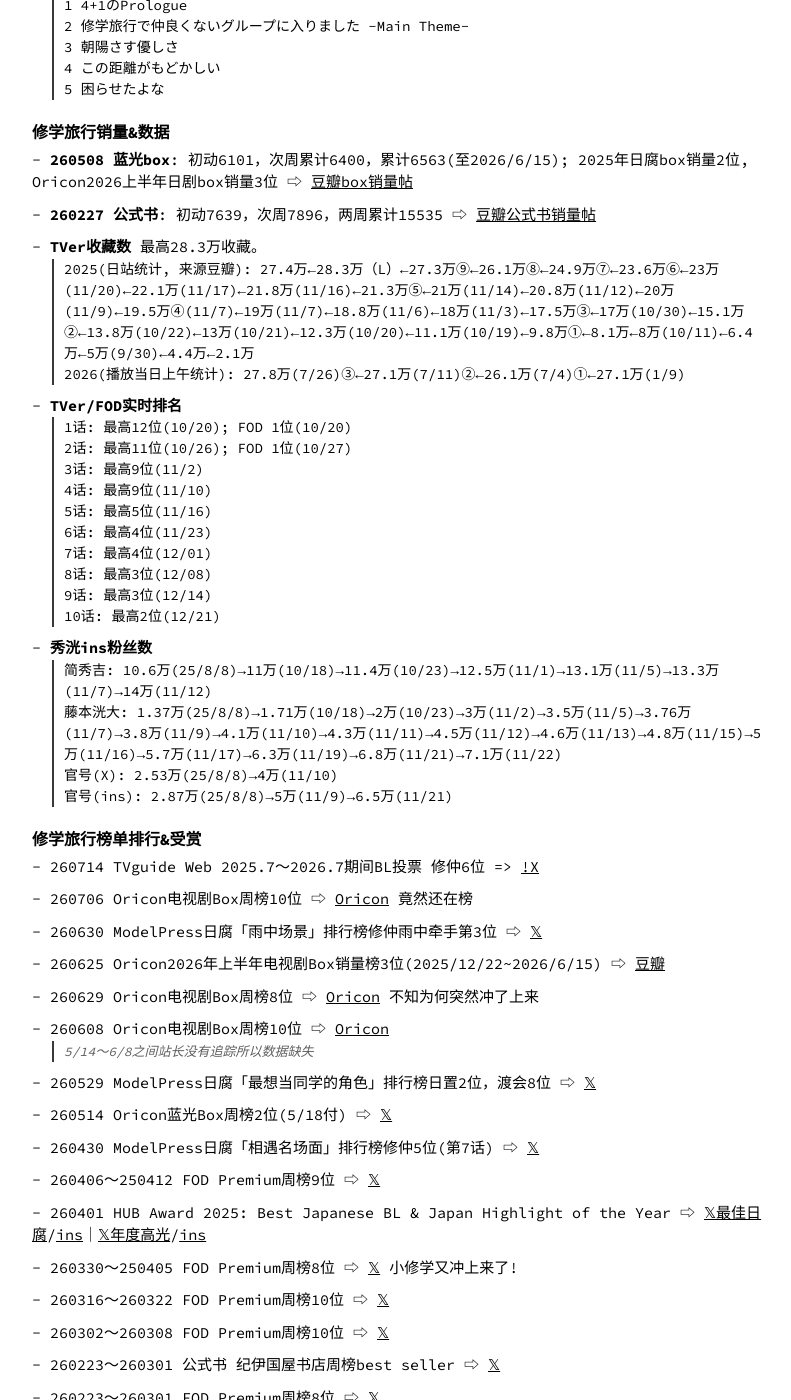
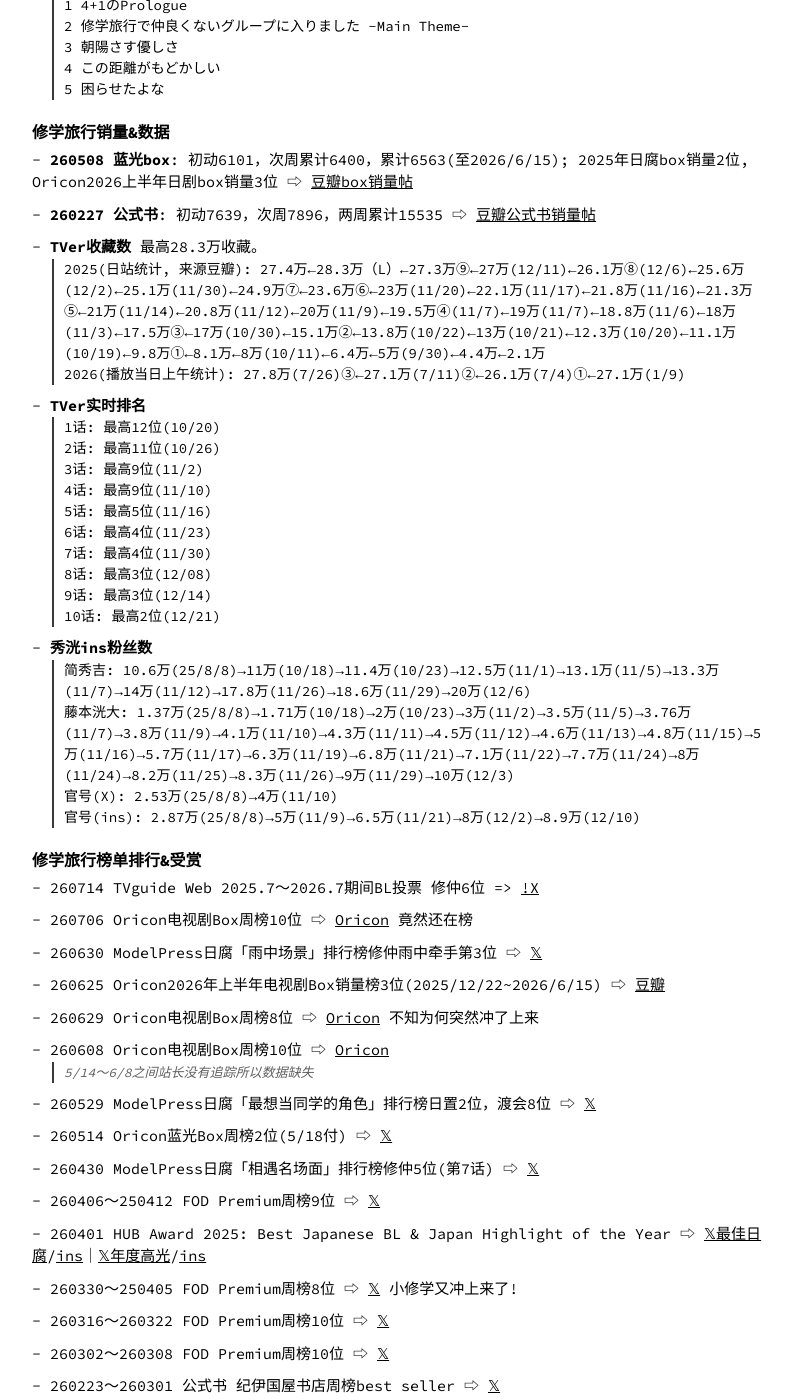
Before and after one commit to eri329/hidekou, a Jekyll site: the page built from drama.md, in a window 1280 px wide and 1400 px high, scrolled down 1670 px. Shown: the whole window, without its empty margins (243-1034 px from the left). Built offline with Jekyll 4.4.1, drawn with Linux system fonts in a browser that asks for light colours; comment, search, counter and statistics services are not loaded.

Commit message:
backfill douban

```diff
--- a/drama.md
+++ b/drama.md
@@ -83,24 +83,24 @@ permalink: /drama/
 * **260508 蓝光box**: 初动6101，次周累计6400，累计6563(至2026/6/15); 2025年日腐box销量2位, Oricon2026上半年日剧box销量3位 ⇨ [豆瓣box销量帖](https://www.douban.com/group/topic/337712004/?_spm_id=NjE5ODI3NzA&dt_dapp=1)
 * **260227 公式书**: 初动7639，次周7896，两周累计15535 ⇨ [豆瓣公式书销量帖](https://www.douban.com/group/topic/472547058/?_spm_id=NjE5ODI3NzA&dt_dapp=1)
 * **TVer收藏数** 最高28.3万收藏。
-> 2025(日站统计, 来源豆瓣): 27.4万←28.3万（L）←27.3万⑨←26.1万⑧←24.9万⑦←23.6万⑥←23万(11/20)←22.1万(11/17)←21.8万(11/16)←21.3万⑤←21万(11/14)←20.8万(11/12)←20万(11/9)←19.5万④(11/7)←19万(11/7)←18.8万(11/6)←18万(11/3)←17.5万③←17万(10/30)←15.1万②←13.8万(10/22)←13万(10/21)←12.3万(10/20)←11.1万(10/19)←9.8万①←8.1万←8万(10/11)←6.4万←5万(9/30)←4.4万←2.1万
+> 2025(日站统计, 来源豆瓣): 27.4万←28.3万（L）←27.3万⑨←27万(12/11)←26.1万⑧(12/6)←25.6万(12/2)←25.1万(11/30)←24.9万⑦←23.6万⑥←23万(11/20)←22.1万(11/17)←21.8万(11/16)←21.3万⑤←21万(11/14)←20.8万(11/12)←20万(11/9)←19.5万④(11/7)←19万(11/7)←18.8万(11/6)←18万(11/3)←17.5万③←17万(10/30)←15.1万②←13.8万(10/22)←13万(10/21)←12.3万(10/20)←11.1万(10/19)←9.8万①←8.1万←8万(10/11)←6.4万←5万(9/30)←4.4万←2.1万
 > 2026(播放当日上午统计): 27.8万(7/26)③←27.1万(7/11)②←26.1万(7/4)①←27.1万(1/9)
-* **TVer/FOD实时排名**
-> 1话: 最高12位(10/20); FOD 1位(10/20)
-> 2话: 最高11位(10/26); FOD 1位(10/27)
+* **TVer实时排名**
+> 1话: 最高12位(10/20)
+> 2话: 最高11位(10/26)
 > 3话: 最高9位(11/2)
 > 4话: 最高9位(11/10)
 > 5话: 最高5位(11/16)
 > 6话: 最高4位(11/23)
-> 7话: 最高4位(12/01)
+> 7话: 最高4位(11/30)
 > 8话: 最高3位(12/08)
 > 9话: 最高3位(12/14)
 > 10话: 最高2位(12/21)
 * **秀洸ins粉丝数**
-> 简秀吉: 10.6万(25/8/8)→11万(10/18)→11.4万(10/23)→12.5万(11/1)→13.1万(11/5)→13.3万(11/7)→14万(11/12)
-> 藤本洸大: 1.37万(25/8/8)→1.71万(10/18)→2万(10/23)→3万(11/2)→3.5万(11/5)→3.76万(11/7)→3.8万(11/9)→4.1万(11/10)→4.3万(11/11)→4.5万(11/12)→4.6万(11/13)→4.8万(11/15)→5万(11/16)→5.7万(11/17)→6.3万(11/19)→6.8万(11/21)→7.1万(11/22)
+> 简秀吉: 10.6万(25/8/8)→11万(10/18)→11.4万(10/23)→12.5万(11/1)→13.1万(11/5)→13.3万(11/7)→14万(11/12)→17.8万(11/26)→18.6万(11/29)→20万(12/6)
+> 藤本洸大: 1.37万(25/8/8)→1.71万(10/18)→2万(10/23)→3万(11/2)→3.5万(11/5)→3.76万(11/7)→3.8万(11/9)→4.1万(11/10)→4.3万(11/11)→4.5万(11/12)→4.6万(11/13)→4.8万(11/15)→5万(11/16)→5.7万(11/17)→6.3万(11/19)→6.8万(11/21)→7.1万(11/22)→7.7万(11/24)→8万(11/24)→8.2万(11/25)→8.3万(11/26)→9万(11/29)→10万(12/3)
 > 官号(X): 2.53万(25/8/8)→4万(11/10)
-> 官号(ins): 2.87万(25/8/8)→5万(11/9)→6.5万(11/21)
+> 官号(ins): 2.87万(25/8/8)→5万(11/9)→6.5万(11/21)→8万(12/2)→8.9万(12/10)
 
 ## 修学旅行榜单排行&受赏
 * 260714 TVguide Web 2025.7～2026.7期间BL投票 修仲6位 => [!X](https://x.com/tvg_research/status/2076939875178500198)
```
Also changed, not shown: about.md (+1 -1 lines), flattened_timeline.md (+8 -4 lines), index.md (+9 -3 lines), novel.md (+13 -0 lines), solo.md (+1 -1 lines), changelog.md.
